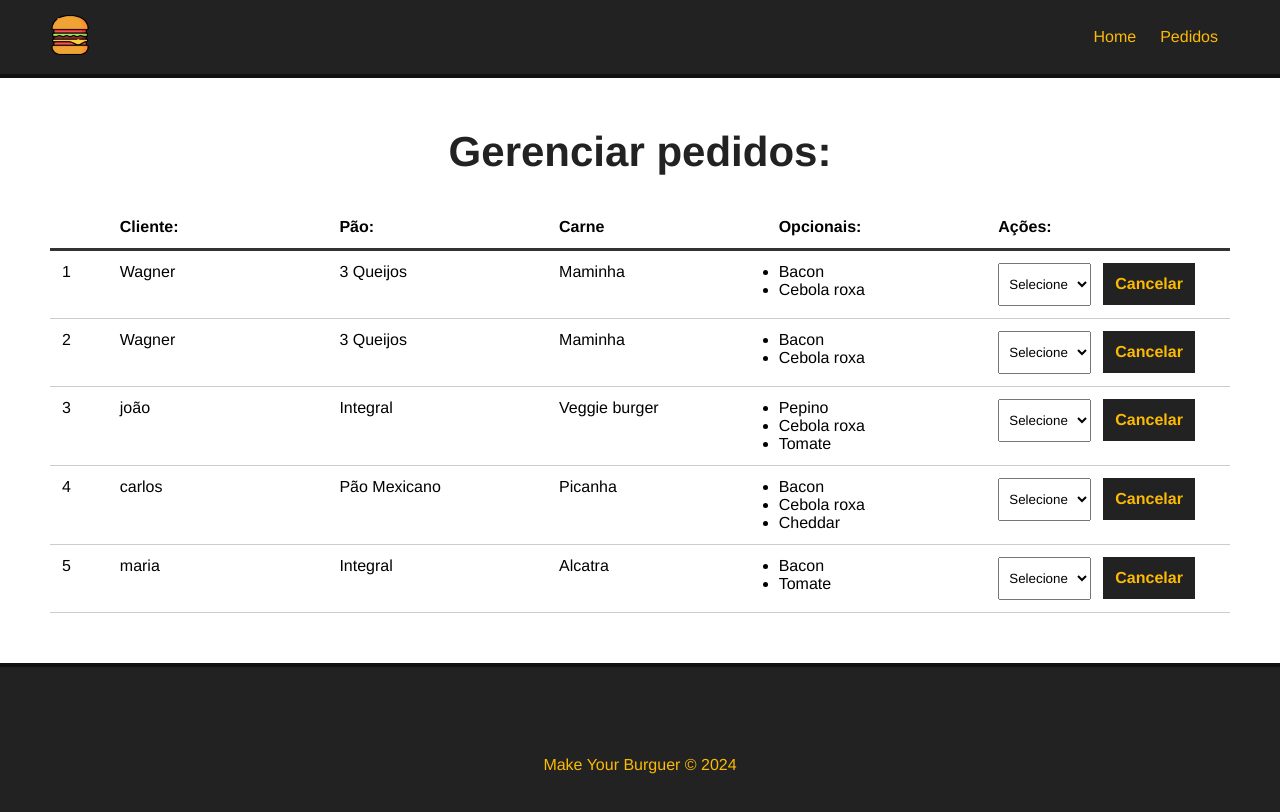
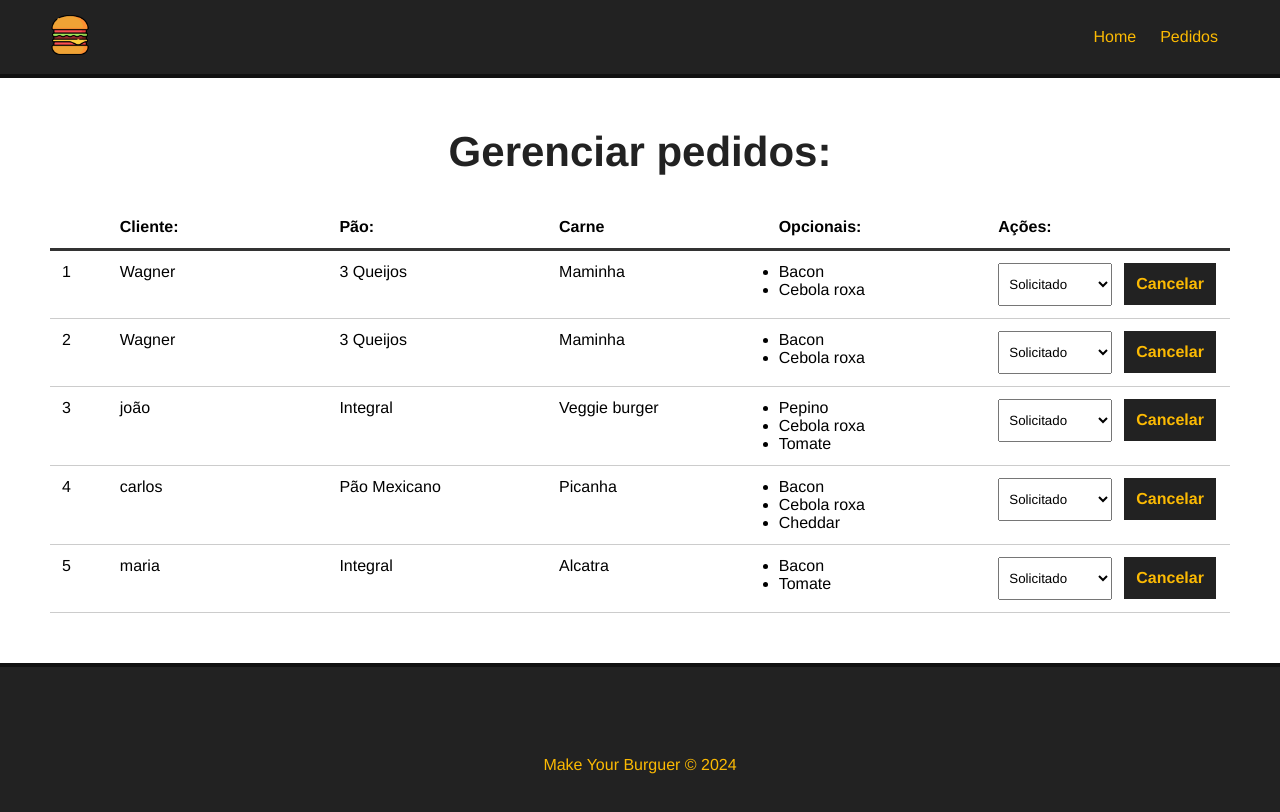
Before and after one commit to Wagner-Bregeon94/Make-Your-Burguer, a Vue app: page /pedidos in a window 1280 px wide. Shown: the top 812 px of the page. Built offline with nearby package versions, Linux system fonts and the light colour scheme; data requests are answered from the project's data file.

Commit message:
recebendo os status dos pedidos

```diff
--- a/src/components/Dashboard.vue
+++ b/src/components/Dashboard.vue
@@ -26,6 +26,9 @@
                 <div>
                     <select name="status" class="status">
                         <option value="">Selecione</option>
+                        <option v-for="s in status" :key="s.id" value="s.tipo" :selected="burger.status == s.tipo">
+                            {{ s.tipo }}
+                        </option>
                     </select>
                     <button class="delete-btn">Cancelar</button>
                 </div>
@@ -54,6 +57,19 @@
             this.burgers = data;
 
             // resgatar os status
+            this.getStatus();
+
+        },
+        async getStatus() {
+
+            const req = await fetch("http://localhost:3000/status");
+
+            const data = await req.json();
+
+            this.status = data;
+
+
+
         }
     },
     mounted() {
```
